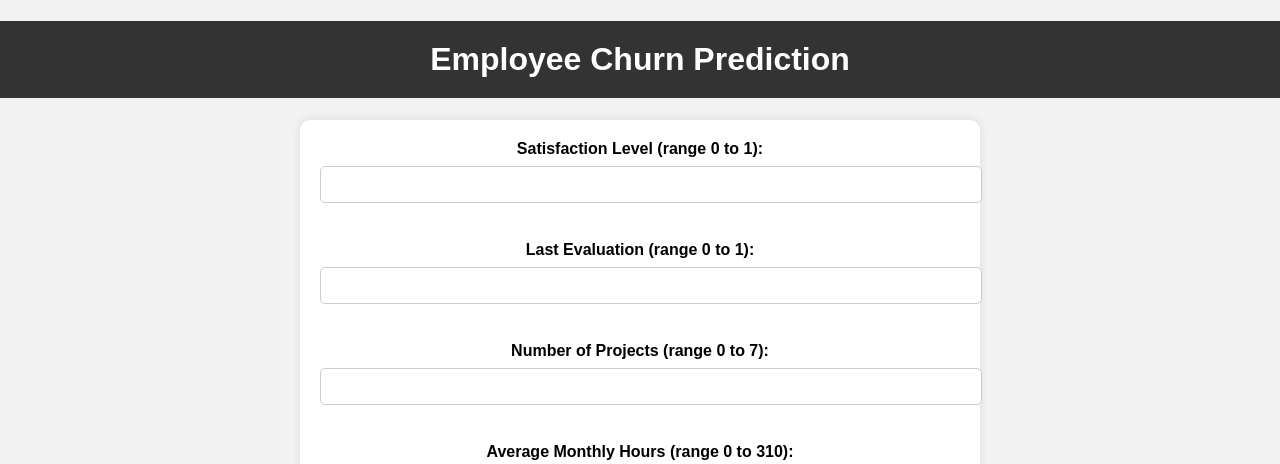
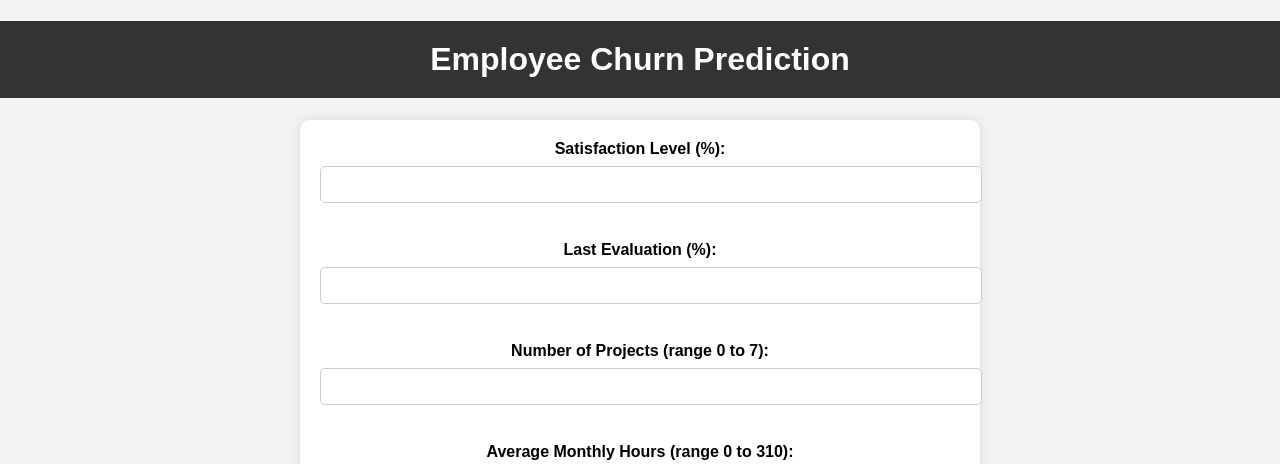
Before and after one commit to shahinmahmud53/employee-churn-prediction-flask-app, a Flask app: page / in a window 1280 px wide. Shown: the top 464 px of the page. Run offline with Flask 3, Linux system fonts and the light colour scheme; parts of the project's set-up code (start-up, migrations or seed data) failed here and were passed over.

Commit message:
Update_Feb_16_2024

```diff
--- a/app.py
+++ b/app.py
@@ -12,8 +12,8 @@ pipeline = joblib.load('models/dataset-1_model_rf.pkl')
 def index():
     if request.method == 'POST':
         # Get user input from the form
-        satisfaction = float(request.form['satisfaction'])
-        last_evaluation = float(request.form['last_evaluation'])
+        satisfaction = int(request.form['satisfaction'])
+        last_evaluation = int(request.form['last_evaluation'])
         n_projects = int(request.form['n_projects'])
         avg_monthly_hrs = int(request.form['avg_monthly_hrs'])
         tenure = int(request.form['tenure'])
--- a/templates/index.html
+++ b/templates/index.html
@@ -9,11 +9,11 @@
 <body>
     <h1>Employee Churn Prediction</h1>
     <form method="POST">
-        <label for="satisfaction">Satisfaction Level (range 0 to 1):</label>
-        <input type="number" step="0.01" id="satisfaction" name="satisfaction" min="0" max="1" required><br><br>
+        <label for="satisfaction">Satisfaction Level (%):</label>
+        <input type="number" step="0.01" id="satisfaction" name="satisfaction" min="0" max="100" required><br><br>
 
-        <label for="last_evaluation">Last Evaluation (range 0 to 1):</label>
-        <input type="number" step="0.01" id="last_evaluation" name="last_evaluation" min="0" max="1" required><br><br>
+        <label for="last_evaluation">Last Evaluation (%):</label>
+        <input type="number" step="0.01" id="last_evaluation" name="last_evaluation" min="0" max="100" required><br><br>
 
         <label for="n_projects">Number of Projects (range 0 to 7):</label>
         <input type="number" id="n_projects" name="n_projects" min="0" max="7" required><br><br>
@@ -27,13 +27,13 @@
         <label for="recently_promoted">Recently Promoted?:</label>
         <select id="recently_promoted" name="recently_promoted" required>
             <option value="Yes">Yes</option>
-            <option value="Missing">Missing</option>
+            <option value="No">No</option>
         </select><br><br>
 
         <label for="filed_complaint">Filed Complaint?:</label>
         <select id="filed_complaint" name="filed_complaint" required>
             <option value="Yes">Yes</option>
-            <option value="Missing">Missing</option>
+            <option value="No">No</option>
         </select><br><br>
 
         <label for="department">Department:</label>
```
Also changed, not shown: 1 other file.
